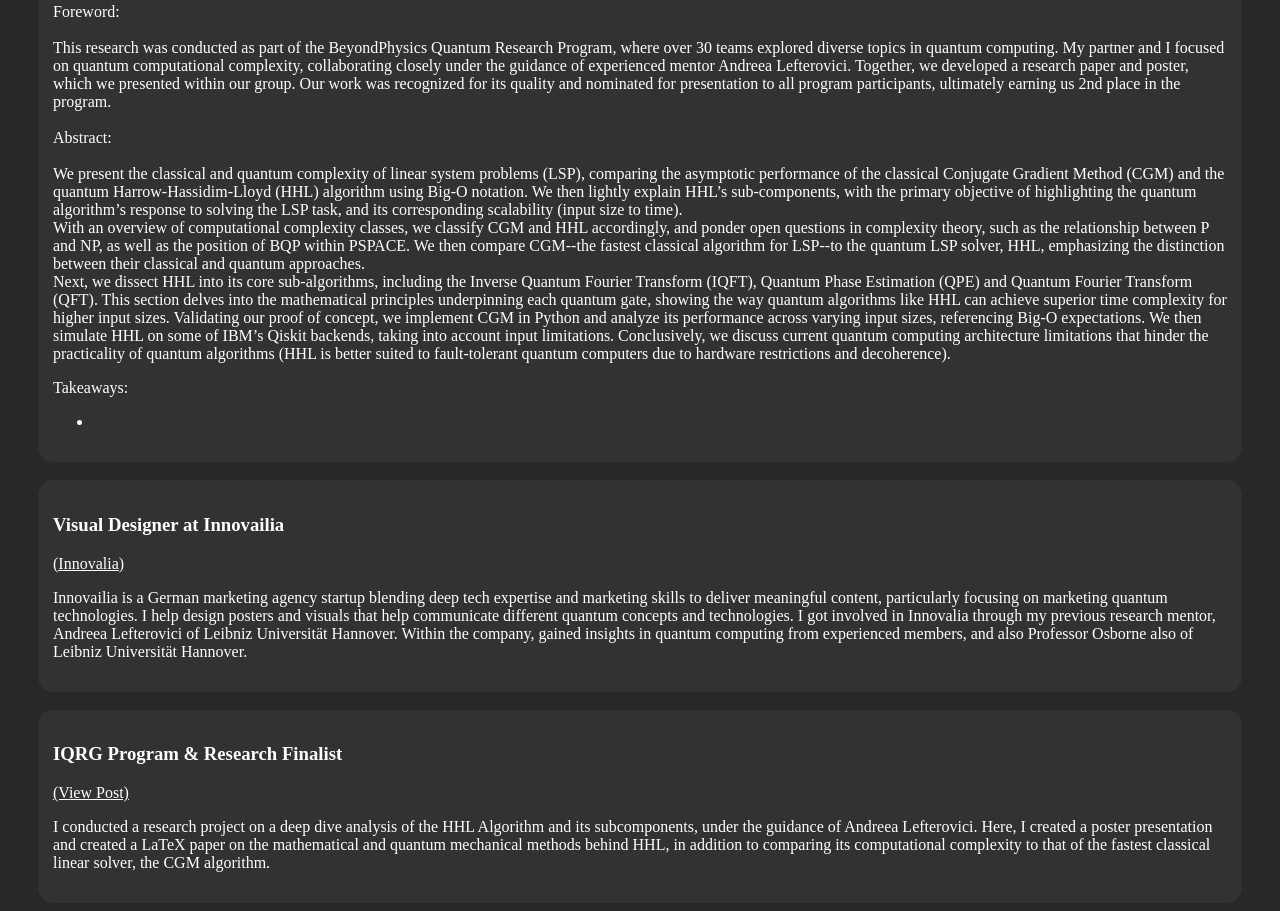
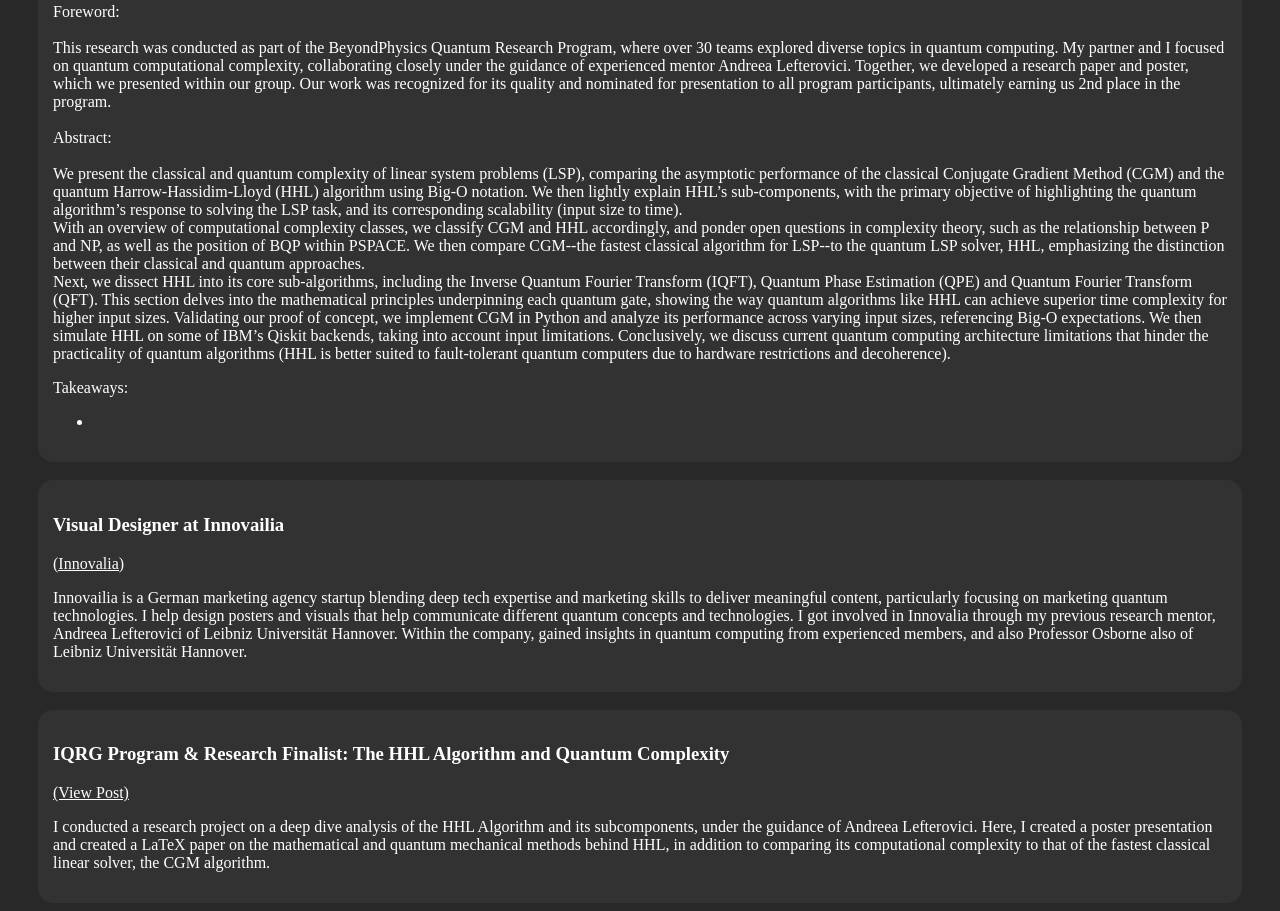
Before and after one commit to OnekaSingh/onekasingh.github.io, a plain HTML site: page index.html in a window 1280 px wide. Shown: the part 2530-3441 px from the top of the page. Drawn offline with Linux system fonts and the light colour scheme.

Commit message:
Update index.html

```diff
--- a/index.html
+++ b/index.html
@@ -161,7 +161,7 @@ on our findings and reflections in our publication.
 </div>
 <br>
 <div>
-     <h3>IQRG Program & Research Finalist</h3> <a href = "https://www.linkedin.com/posts/thinkingbeyond_physicsbeyond-thinkingbeyond-girlsinquantum-activity-7216018185030901762-4NER?utm_source=social_share_send&utm_medium=member_desktop_web&rcm=ACoAAEeZbywBq1txksHoYIHQIGjUpWUuLpbsnN8">(View Post)</a>
+     <h3>IQRG Program & Research Finalist: The HHL Algorithm and Quantum Complexity</h3> <a href = "https://www.linkedin.com/posts/thinkingbeyond_physicsbeyond-thinkingbeyond-girlsinquantum-activity-7216018185030901762-4NER?utm_source=social_share_send&utm_medium=member_desktop_web&rcm=ACoAAEeZbywBq1txksHoYIHQIGjUpWUuLpbsnN8">(View Post)</a>
      <p>I conducted a research project on a deep dive analysis of the HHL Algorithm and its subcomponents, under the guidance of Andreea Lefterovici. Here, I created a poster presentation and created a LaTeX paper on the mathematical and quantum mechanical methods behind HHL, in addition to
      comparing its computational complexity to that of the fastest classical linear solver, the CGM algorithm. </p>
 </div>
```
